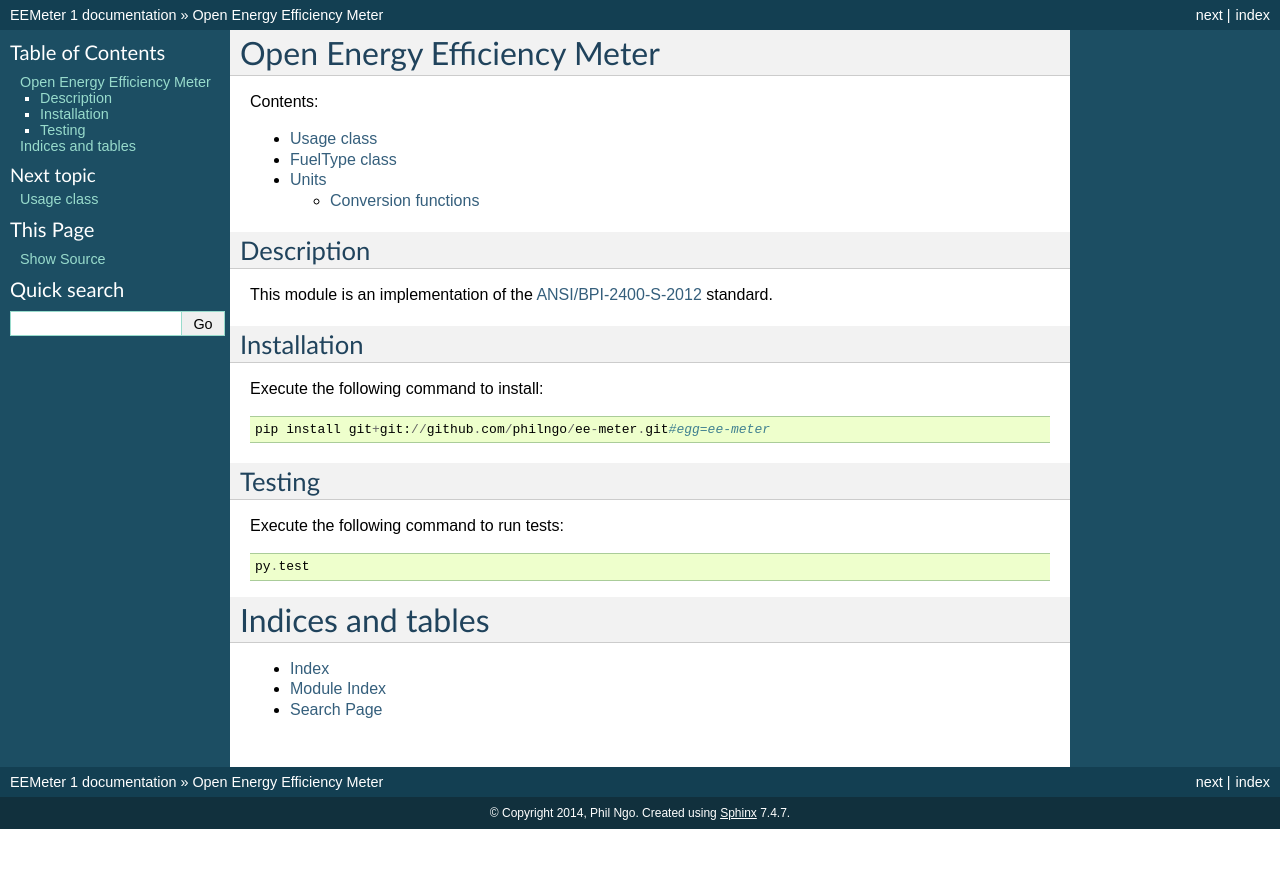
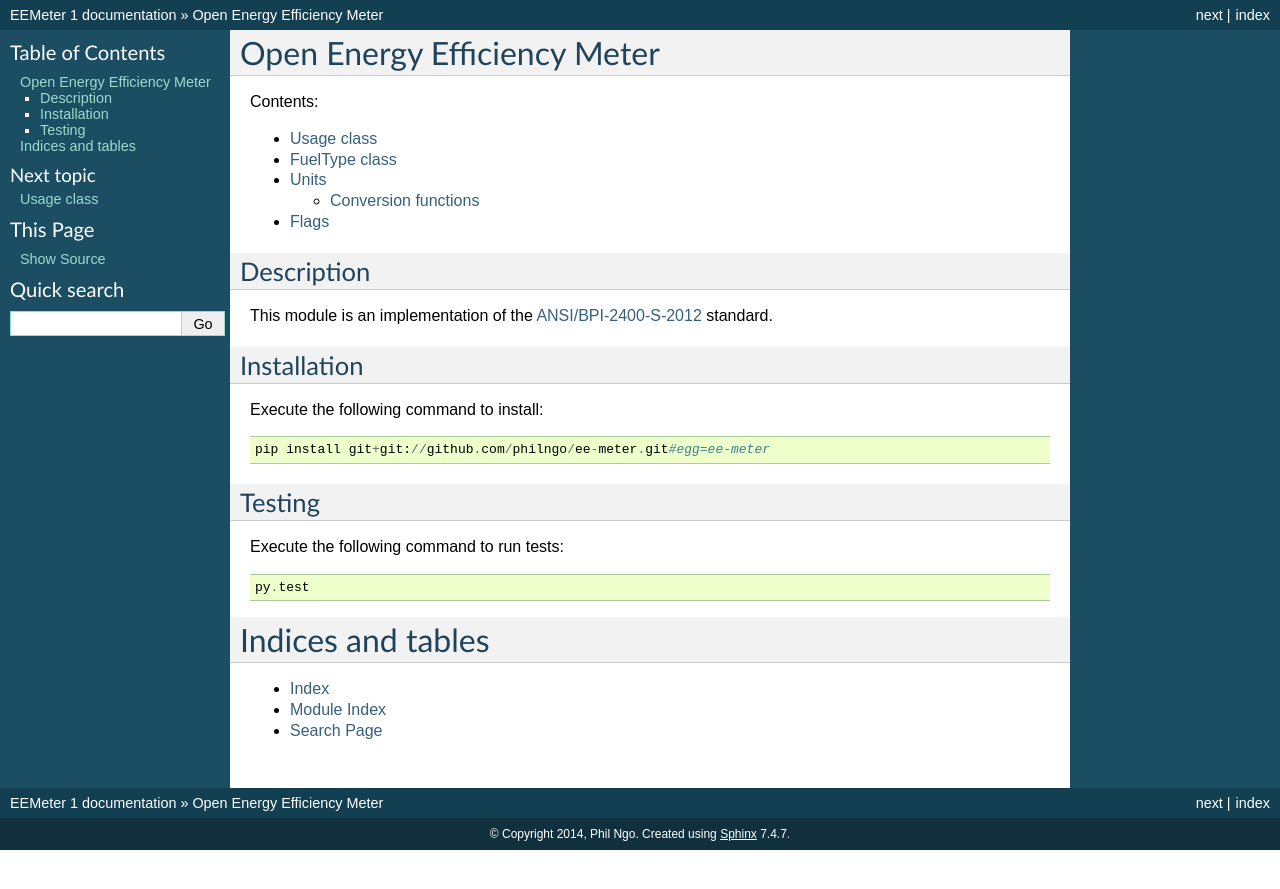
Before and after one commit to openeemeter/eemeter, a Sphinx documentation site: the page built from docs/index.rst, in a window 1280 px wide. Shown: the top 889 px of the page. Built offline with Sphinx 7.4.7, drawn with Linux system fonts in a browser that asks for light colours.

Commit message:
add docs for flags

```diff
--- a/docs/eemeter.rst
+++ b/docs/eemeter.rst
@@ -21,3 +21,9 @@
 
 .. automodule:: eemeter.conversions
    :members:
+
+Flags
+=====
+
+.. automodule:: eemeter.flags
+   :members:
```
